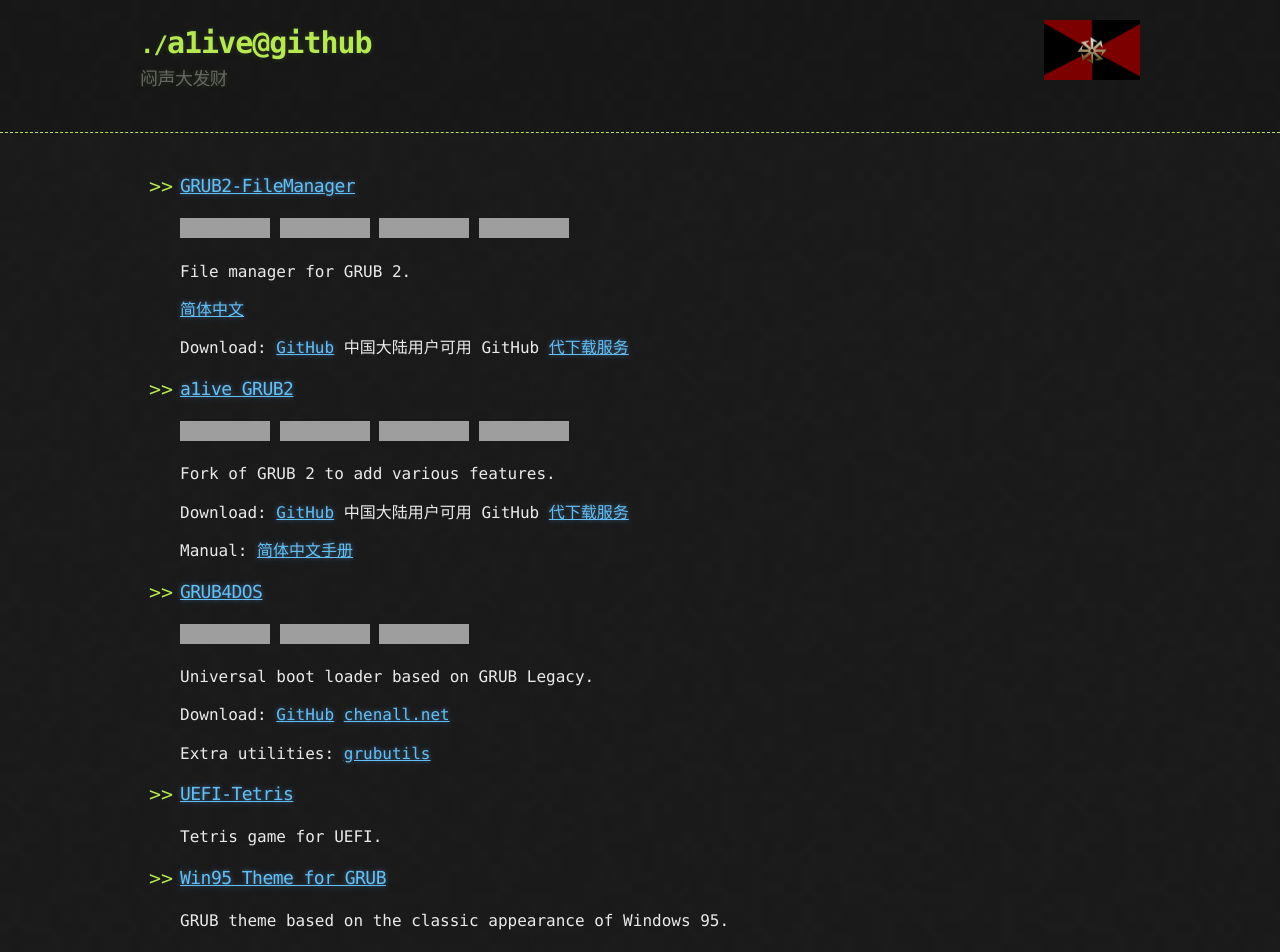
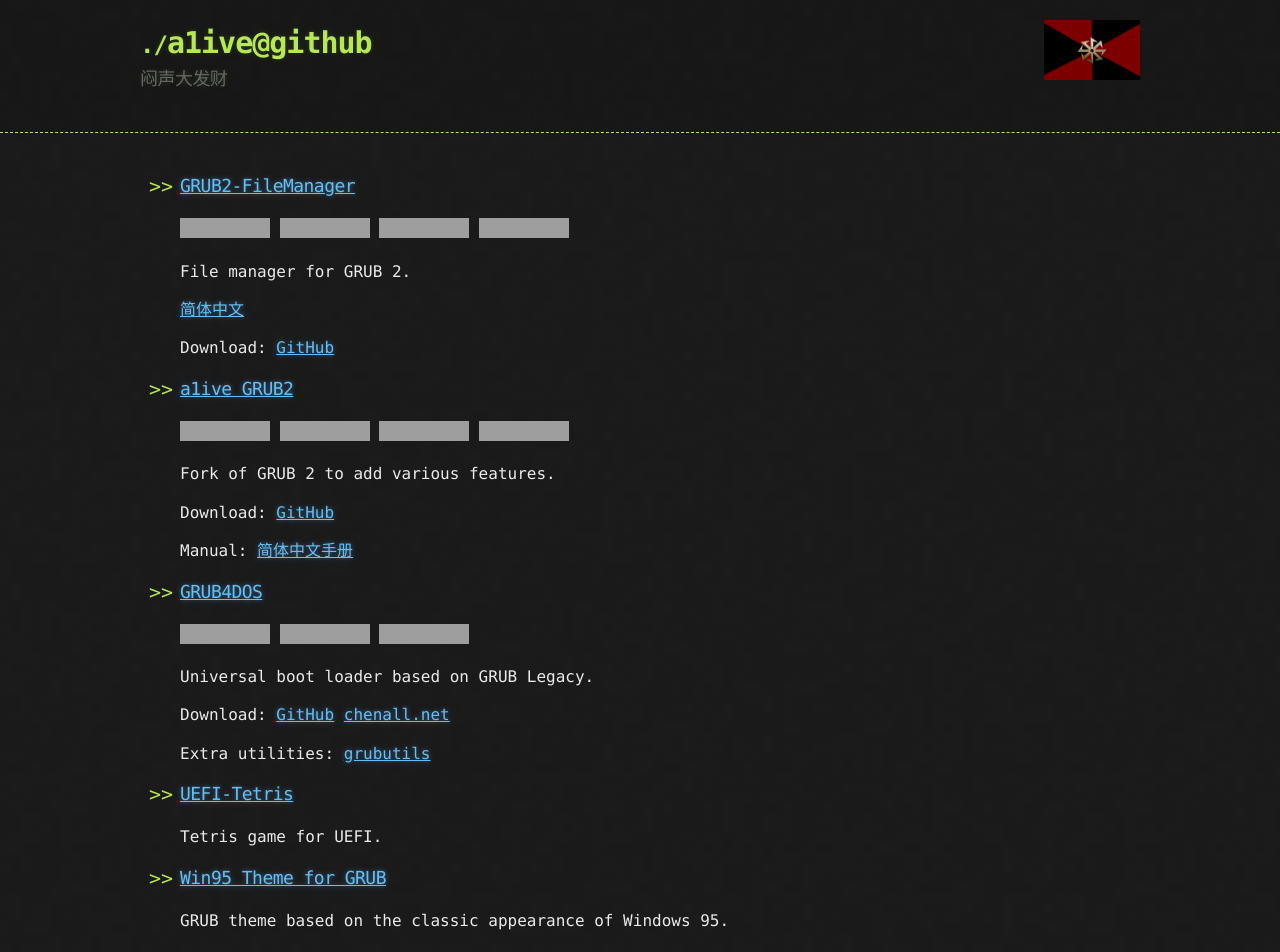
Before and after one commit to a1ive/a1ive.github.io, a Jekyll site: the page built from index.md, in a window 1280 px wide, cut to the strip 0-952 px from the top of the page. Built offline with Jekyll 4.4.1, drawn with Linux system fonts in a browser that asks for light colours; grey boxes are pictures that could not be loaded.

Commit message:
Update index.md

```diff
--- a/index.md
+++ b/index.md
@@ -10,7 +10,7 @@ layout: default
 
   [简体中文](https://a1ive.github.io/grub2-filemanager/)
 
-  Download: [GitHub](https://github.com/a1ive/grub2-filemanager/releases) 中国大陆用户可用 GitHub [代下载服务](http://gitd.cc/)
+  Download: [GitHub](https://github.com/a1ive/grub2-filemanager/releases)
 
 - ### [a1ive GRUB2](https://github.com/a1ive/grub)
 
@@ -18,7 +18,7 @@ layout: default
 
   Fork of GRUB 2 to add various features.
 
-  Download: [GitHub](https://github.com/a1ive/grub/releases/tag/latest) 中国大陆用户可用 GitHub [代下载服务](http://gitd.cc/)
+  Download: [GitHub](https://github.com/a1ive/grub/releases/tag/latest)
 
   Manual: [简体中文手册](./grub2_zh.html)
 
```
